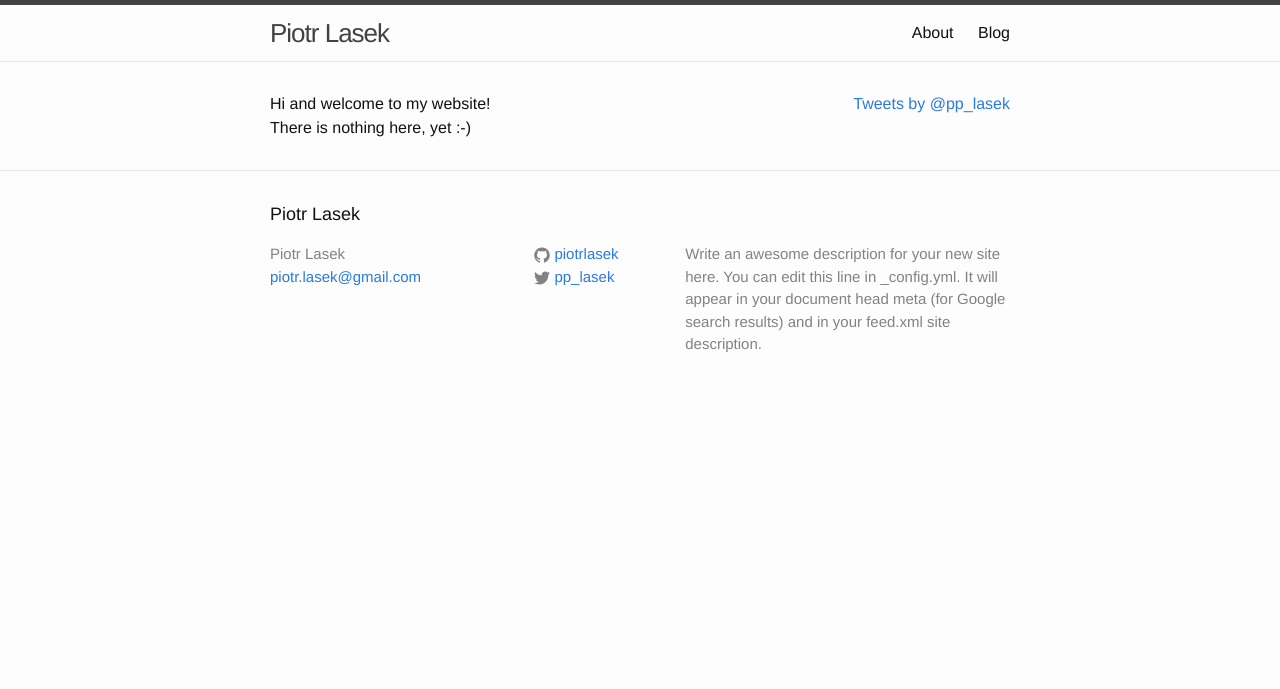
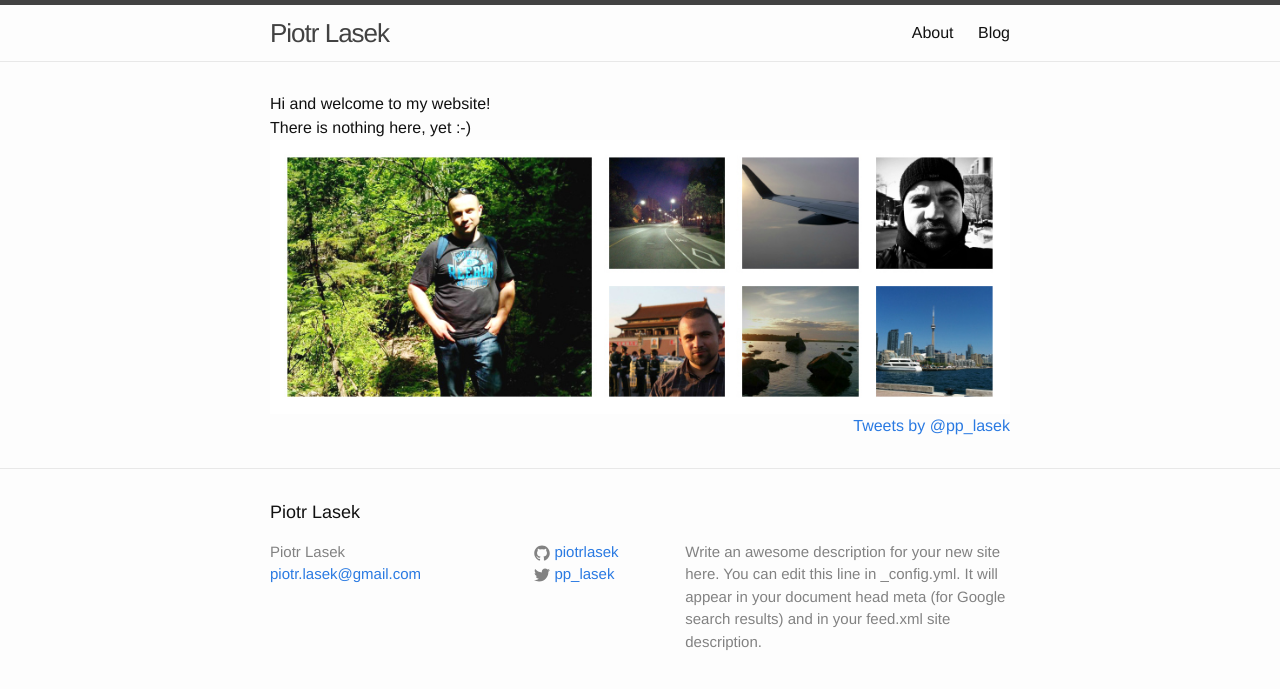
Before and after one commit to piotrlasek/piotrlasek.github.io, a Jekyll site: the page built from index.html, in a window 1280 px wide. Shown: the top 689 px of the page. Built offline with Jekyll 4.4.1, drawn with Linux system fonts in a browser that asks for light colours; the list of posts is cut into pages by our own code; comment, search, counter and statistics services are not loaded.

Commit message:
some changes

```diff
--- a/index.html
+++ b/index.html
@@ -5,6 +5,9 @@ layout: home
 <div class="home_left" style="float: left;">
 Hi and welcome to my website! <br>
 There is nothing here, yet :-)
+
+<img src="images/home.jpg"/>
+
 </div>
 <div style="float: right;" class="twitter">
 <a class="twitter-timeline" href="https://twitter.com/pp_lasek" data-widget-id="586353409034444801" width=200px>Tweets by @pp_lasek</a>
```
Also changed, not shown: images/home.jpg (added).
